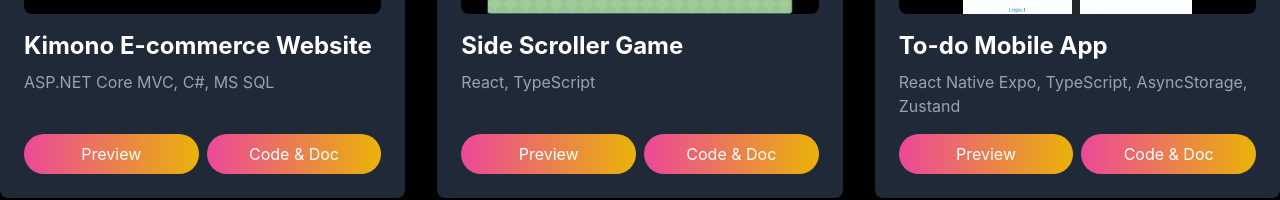
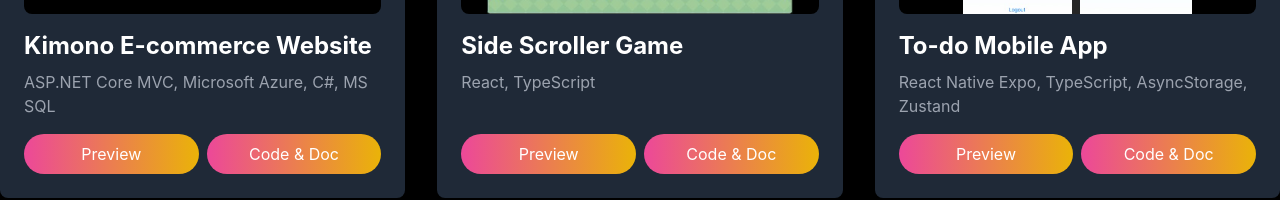
Before and after one commit to AyakoNaganeyama/dev-portfolio, a React (Vite) app: page / in a window 1280 px wide. Shown: the part 2010-2210 px from the top of the page. Built offline with nearby package versions, Linux system fonts and the light colour scheme.

Commit message:
chore: skill added

```diff
--- a/src/components/Project.jsx
+++ b/src/components/Project.jsx
@@ -11,7 +11,7 @@ const projects = [
   {
     id: 1,
     name: "Kimono E-commerce Website",
-    technologies: "ASP.NET Core MVC, C#, MS SQL",
+    technologies: "ASP.NET Core MVC, Microsoft Azure, C#, MS SQL",
     image: Kimono,
     github: "https://github.com/AyakoNaganeyama/kimono-ecommerce-newzealand",
     link: "https://ma-kimono20250110153501.azurewebsites.net/",
```
